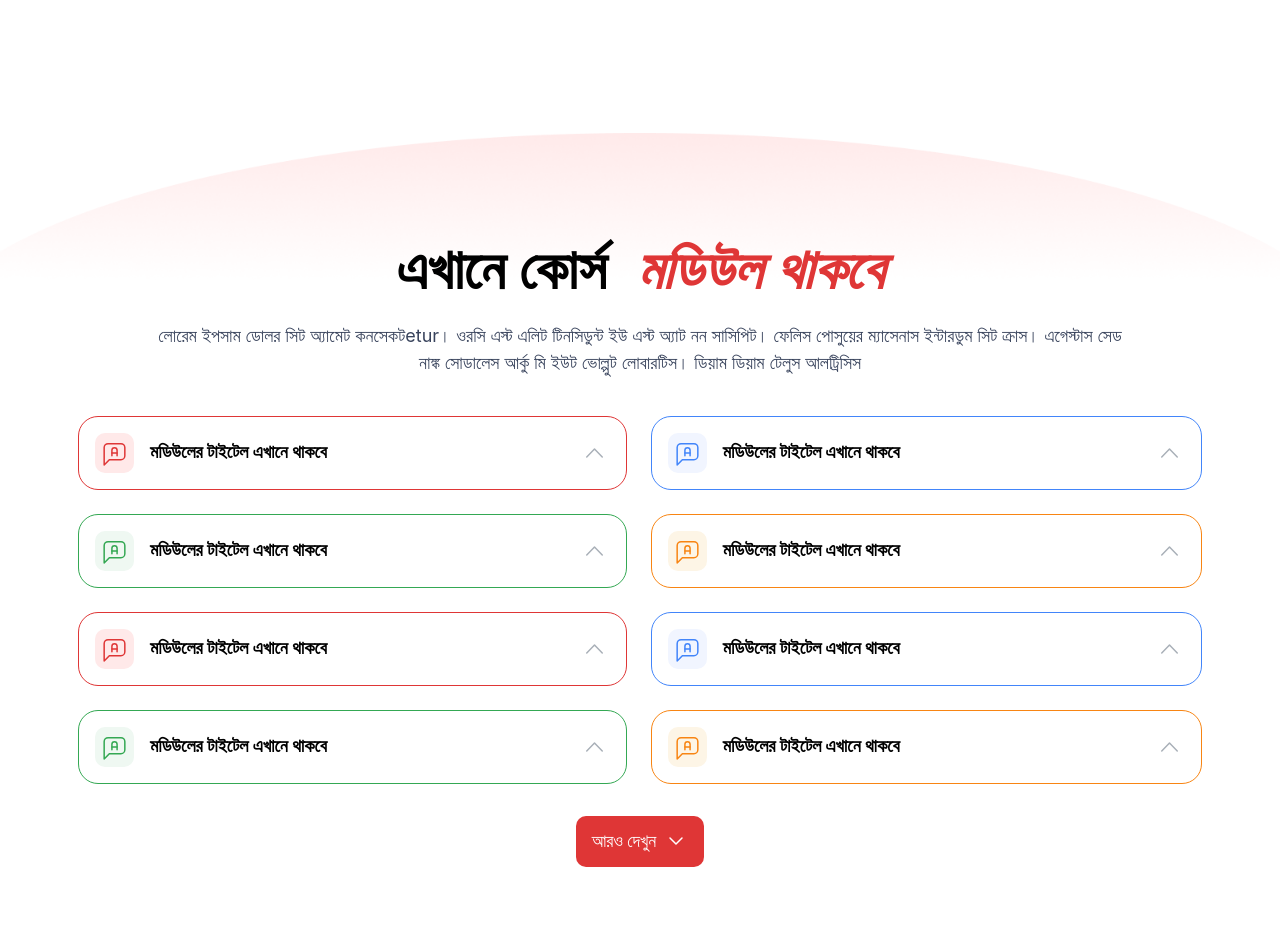
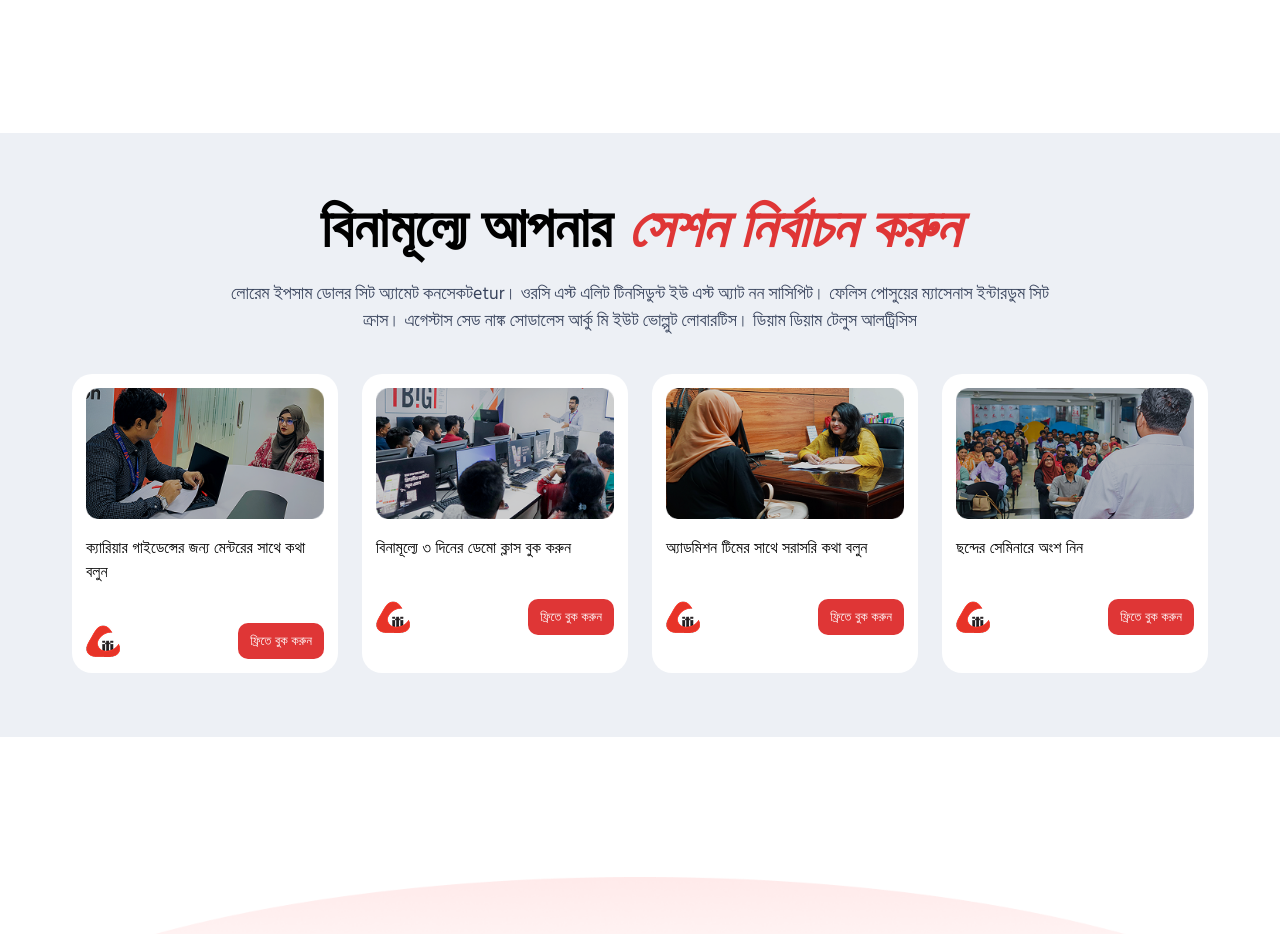
Before and after one commit to Dipokdas347250/web-gd-bangla, a website built with Vite: page index.html in a window 1280 px wide. Shown: the part 1840-2774 px from the top of the page. Built offline with nearby package versions, Linux system fonts and the light colour scheme; files whose address does not match are found by name.

Commit message:
Sessions For Free secion done

```diff
--- a/index.html
+++ b/index.html
@@ -281,6 +281,55 @@
   </section>
 
   <!-- Dipok vai Promotion Video end -->
+
+    <!--  Sessions For Free start -->
+    <section id="Sessions-For-Free" class="py-16 bg-[#EDF0F5] lg:mb-35 mb-15">
+        <div class="">
+          <div class="">
+          <h2 class="lg:text-[56px] text-[32px] text-black font-extrabold font-hind leading-[120%] text-center">বিনামূল্যে আপনার<span class="text-brand-red-2 italic ml-4">সেশন নির্বাচন করুন</span> </h2>
+          <p
+            class="lg:text-[18px] text-[14px] text-[#38435C] font-normal font-hind leading-[150%] text-center  mt-4 lg:w-205 mx-auto">
+            লোরেম ইপসাম ডোলর সিট অ্যামেট কনসেকটetur। ওরসি এস্ট এলিট টিনসিডুন্ট ইউ এস্ট অ্যাট নন সাসিপিট। ফেলিস পোসুয়ের ম্যাসেনাস ইন্টারডুম সিট ক্রাস। এগেস্টাস সেড নাঙ্ক সোডালেস আর্কু মি ইউট ভোল্পুট লোবারটিস। ডিয়াম ডিয়াম টেলুস আলট্রিসিস</p>
+        </div>
+        <div class="lg:px-18 px-2 mt-10">
+          <div class="grid lg:grid-cols-4 md:grid-cols-2 grid-cols-1 gap-6">
+          <div class="p-3.5 bg-white rounded-[20px]">
+               <img class="w-full" src="./src/images/dipok/free1.png" alt="">
+               <h3 class="text-[16px] text-black font-normal font-inter mt-4 leading-[150%] pb-8">ক্যারিয়ার গাইডেন্সের জন্য মেন্টরের সাথে কথা বলুন</h3>
+               <div class="flex justify-between items-center mt-2 ">
+                <img src="./src/images/dipok/citlogo.png" alt="">
+                 <button class="flex items-center bg-brand-red-2 py-2 px-3 rounded-[10px] text-[13px] text-white font-normal font-inter cursor-pointer">ফ্রিতে বুক করুন <img src="./src/images/dipok/arrow.svg" alt=""></button>
+               </div>
+          </div>
+          <div class="p-3.5 bg-white rounded-[20px]">
+               <img class="w-full" src="./src/images/dipok/free2.png" alt="">
+               <h3 class="text-[16px] text-black font-normal font-inter mt-4 leading-[150%] pb-8">বিনামূল্যে ৩ দিনের  ডেমো ক্লাস বুক করুন</h3>
+               <div class="flex justify-between items-center mt-2 ">
+                <img src="./src/images/dipok/citlogo.png" alt="">
+                 <button class="flex items-center bg-brand-red-2 py-2 px-3 rounded-[10px] text-[13px] text-white font-normal font-inter cursor-pointer">ফ্রিতে বুক করুন <img src="./src/images/dipok/arrow.svg" alt=""></button>
+               </div>
+          </div>
+          <div class="p-3.5 bg-white rounded-[20px]">
+               <img class="w-full" src="./src/images/dipok/free3.png" alt="">
+               <h3 class="text-[16px] text-black font-normal font-inter mt-4 leading-[150%] pb-8">অ্যাডমিশন টিমের সাথে সরাসরি কথা বলুন</h3>
+               <div class="flex justify-between items-center mt-2 ">
+                <img src="./src/images/dipok/citlogo.png" alt="">
+                 <button class="flex items-center bg-brand-red-2 py-2 px-3 rounded-[10px] text-[13px] text-white font-normal font-inter cursor-pointer">ফ্রিতে বুক করুন <img src="./src/images/dipok/arrow.svg" alt=""></button>
+               </div>
+          </div>
+          <div class="p-3.5 bg-white rounded-[20px]">
+               <img class="w-full" src="./src/images/dipok/free4.png" alt="">
+               <h3 class="text-[16px] text-black font-normal font-inter mt-4 leading-[150%] pb-8">ছন্দের সেমিনারে অংশ নিন</h3>
+               <div class="flex justify-between items-center mt-2 ">
+                <img src="./src/images/dipok/citlogo.png" alt="">
+                 <button class="flex items-center bg-brand-red-2 py-2 px-3 rounded-[10px] text-[13px] text-white font-normal font-inter cursor-pointer">ফ্রিতে বুক করুন <img src="./src/images/dipok/arrow.svg" alt=""></button>
+               </div>
+          </div>
+        </div>
+        </div>
+        </div>
+    </section>
+  <!--  Sessions For Free end -->
 
   <!-- Dipok vai Course Module start -->
 
```
Also changed, not shown: src/images/dipok/citlogo.png (added), src/images/dipok/free1.png (added), src/images/dipok/free2.png (added), src/images/dipok/free3.png (added), src/images/dipok/free4.png (added).
